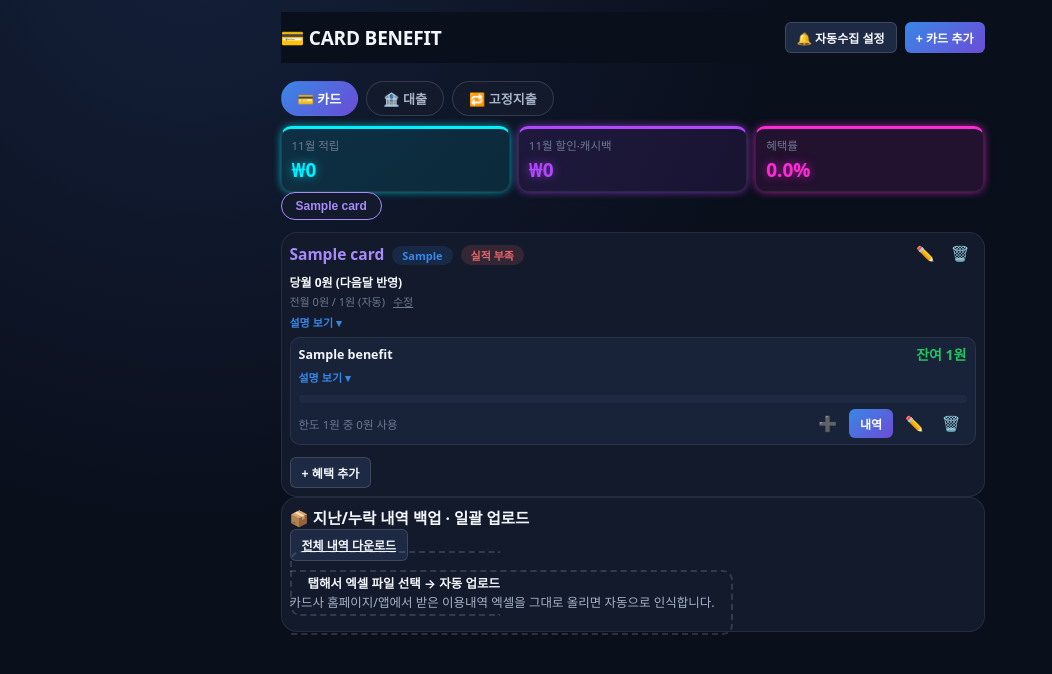
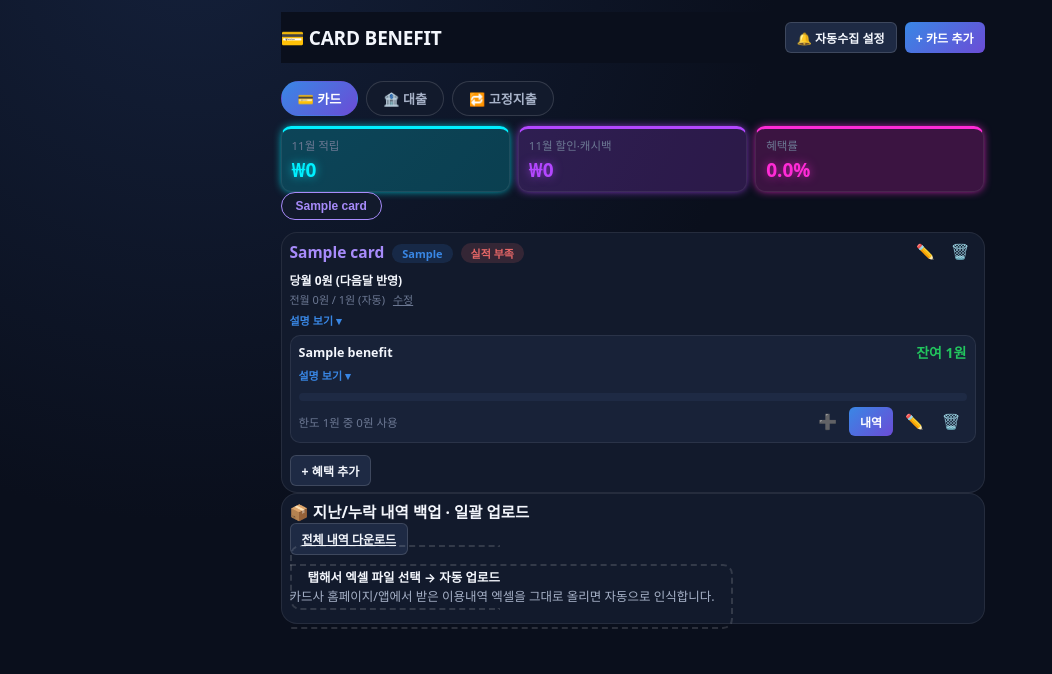
Before and after one commit to S5636/A, a Flask app: page / in a window 1280 px wide. Shown: the top 674 px of the page, without its empty margins (0-1052 px from the left). Run offline with Flask 3, Linux system fonts and the light colour scheme; tables that the repository leaves empty hold one stand-in row (values such as "Sample post"); data that the repository does not hold is empty; some web fonts are replaced.

Commit message:
요약 박스 틴트 진하게(0.1→0.2), 카드 목록 간격/카드 패딩 축소
Co-Authored-By: Claude Sonnet 5 <noreply@anthropic.com>
Claude-Session: https://claude.ai/code/session_01KvdDNG39ZNErk4kcAfZdEz

```diff
--- a/card_benefit/static/css/style.css
+++ b/card_benefit/static/css/style.css
@@ -151,7 +151,7 @@ body { padding-bottom: 40px; }
 .card-list {
   display: flex;
   flex-direction: column;
-  gap: 8px;
+  gap: 5px;
 }
 
 .empty-hint { text-align: center; color: var(--text-muted); margin-top: 60px; }
@@ -167,9 +167,9 @@ body { padding-bottom: 40px; }
   min-width: 0;
   box-shadow: 0 0 10px -2px var(--accent);
 }
-.summary-earn { --accent: #00f0ff; background: rgba(0, 240, 255, 0.1); }
-.summary-cashback { --accent: var(--accent-purple); background: rgba(179, 71, 255, 0.1); }
-.summary-rate { --accent: #ff2bd6; background: rgba(255, 43, 214, 0.1); }
+.summary-earn { --accent: #00f0ff; background: rgba(0, 240, 255, 0.2); }
+.summary-cashback { --accent: var(--accent-purple); background: rgba(179, 71, 255, 0.2); }
+.summary-rate { --accent: #ff2bd6; background: rgba(255, 43, 214, 0.2); }
 .summary-label { font-size: 11.5px; color: var(--text-muted); margin-bottom: 4px; }
 .summary-value {
   font-size: 19px;
@@ -196,7 +196,7 @@ body { padding-bottom: 40px; }
   background: var(--surface);
   border: 1px solid var(--border);
   border-radius: var(--radius-lg);
-  padding: 8px 8px;
+  padding: 6px 8px;
   scroll-margin-top: 84px; /* 상단 고정 헤더에 카드 제목이 가려지지 않게 */
 }
 
```
